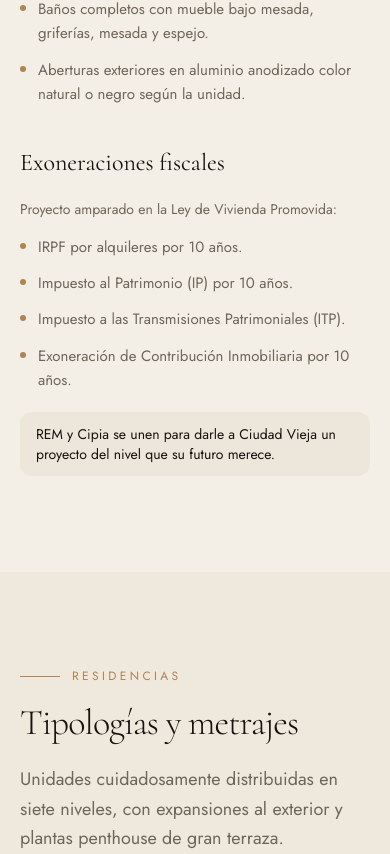
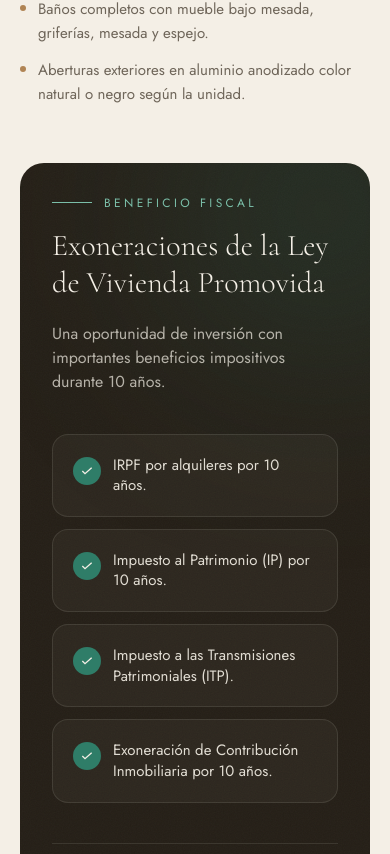
Before and after one commit to homini-tech/webmision, a Next.js app: page / in a window 390 px wide. Shown: the part 4250-5104 px from the top of the page. Built offline with nearby package versions, Linux system fonts and the light colour scheme.

Commit message:
Galeria tras amenities, exoneraciones destacadas, WhatsApp 098289056 con mensaje

```diff
--- a/src/app/page.tsx
+++ b/src/app/page.tsx
@@ -19,8 +19,8 @@ export default function Home() {
         <ProjectSection />
         <Residences />
         <Amenities />
+        <Gallery />
         <Location />
-        <Gallery />
         <Downloads />
         <Team />
         <Contact />
--- a/src/components/Contact.tsx
+++ b/src/components/Contact.tsx
@@ -1,7 +1,7 @@
 "use client";
 
 import { useState } from "react";
-import { project } from "@/data/project";
+import { project, whatsappUrl } from "@/data/project";
 import { Icon } from "./icons";
 import { Reveal } from "./Reveal";
 
@@ -64,7 +64,7 @@ export function Contact() {
           <ul className="mt-8 flex flex-col gap-4 text-bone/80">
             <li>
               <a
-                href={`https://wa.me/${project.whatsapp.number}`}
+                href={whatsappUrl}
                 target="_blank"
                 rel="noopener noreferrer"
                 className="inline-flex items-center gap-3 hover:text-bone"
--- a/src/components/Footer.tsx
+++ b/src/components/Footer.tsx
@@ -2,7 +2,7 @@
 
 import { useEffect, useState } from "react";
 import Image from "next/image";
-import { project } from "@/data/project";
+import { project, whatsappUrl } from "@/data/project";
 import { Icon } from "./icons";
 
 export function Footer() {
@@ -69,7 +69,7 @@ export function FloatingCTA() {
     <>
       {/* WhatsApp flotante */}
       <a
-        href={`https://wa.me/${project.whatsapp.number}`}
+        href={whatsappUrl}
         target="_blank"
         rel="noopener noreferrer"
         aria-label="Contactar por WhatsApp"
--- a/src/components/Nav.tsx
+++ b/src/components/Nav.tsx
@@ -8,8 +8,8 @@ const links = [
   { href: "#proyecto", label: "Proyecto" },
   { href: "#residencias", label: "Residencias" },
   { href: "#amenities", label: "Amenities" },
+  { href: "#galeria", label: "Galería" },
   { href: "#ubicacion", label: "Ubicación" },
-  { href: "#galeria", label: "Galería" },
   { href: "#descargas", label: "Descargas" },
   { href: "#equipo", label: "Equipo" },
 ];
--- a/src/components/ProjectSection.tsx
+++ b/src/components/ProjectSection.tsx
@@ -84,12 +84,12 @@ export function ProjectSection() {
           </dl>
         </Reveal>
 
-        <div className="mt-16 grid gap-10 lg:grid-cols-2">
+        <div className="mt-16">
           <Reveal as="div">
             <h3 className="mb-5 font-display text-2xl text-ink">
               Terminaciones de calidad
             </h3>
-            <ul className="flex flex-col gap-3">
+            <ul className="grid gap-3 sm:grid-cols-2">
               {terminaciones.map((t) => (
                 <li key={t} className="flex gap-3 text-[15px] leading-relaxed text-stone">
                   <span className="mt-2 h-1.5 w-1.5 shrink-0 rounded-full bg-clay" />
@@ -98,28 +98,51 @@ export function ProjectSection() {
               ))}
             </ul>
           </Reveal>
+        </div>
 
-          <Reveal as="div">
-            <h3 className="mb-5 font-display text-2xl text-ink">
-              Exoneraciones fiscales
+        {/* Exoneraciones fiscales — bloque destacado */}
+        <Reveal as="div" className="mt-14">
+          <div className="grain relative overflow-hidden rounded-3xl bg-deep p-8 text-bone md:p-12">
+            <div
+              aria-hidden
+              className="absolute -right-24 -top-24 h-72 w-72 rounded-full bg-[#2f7d68]/25 blur-[110px]"
+            />
+            <div className="relative grid gap-10 lg:grid-cols-[1fr_1.2fr] lg:items-center">
+              <div>
+                <p className="mb-4 flex items-center gap-3 text-xs uppercase tracking-widest2 text-[#7bbfa9]">
+                  <span className="h-px w-10 bg-[#7bbfa9]" />
+                  Beneficio fiscal
+                </p>
+                <h3 className="font-display text-3xl font-light leading-tight md:text-5xl">
+                  Exoneraciones de la Ley de Vivienda Promovida
                 </h3>
-            <p className="mb-4 text-sm text-stone">
-              Proyecto amparado en la Ley de Vivienda Promovida:
+                <p className="mt-5 max-w-prose2 text-bone/70">
+                  Una oportunidad de inversión con importantes beneficios
+                  impositivos durante 10 años.
                 </p>
-            <ul className="flex flex-col gap-3">
+              </div>
+
+              <ul className="grid gap-3 sm:grid-cols-2">
                 {exoneraciones.map((e) => (
-                <li key={e} className="flex gap-3 text-[15px] leading-relaxed text-stone">
-                  <span className="mt-2 h-1.5 w-1.5 shrink-0 rounded-full bg-clay" />
-                  {e}
+                  <li
+                    key={e}
+                    className="flex items-start gap-3 rounded-2xl border border-bone/10 bg-bone/[0.04] p-5"
+                  >
+                    <span className="mt-0.5 inline-flex h-7 w-7 shrink-0 items-center justify-center rounded-full bg-[#2f7d68] text-bone">
+                      <svg viewBox="0 0 24 24" fill="none" stroke="currentColor" strokeWidth="2" className="h-4 w-4"><path d="M5 12l4 4L19 7" /></svg>
+                    </span>
+                    <span className="text-[15px] leading-snug text-bone/90">{e}</span>
                   </li>
                 ))}
               </ul>
-            <p className="mt-5 rounded-xl bg-sand/50 px-4 py-3 text-sm text-ink">
+            </div>
+
+            <p className="relative mt-10 border-t border-bone/10 pt-6 font-display text-xl italic text-bone/85 md:text-2xl">
               REM y Cipia se unen para darle a Ciudad Vieja un proyecto del nivel
               que su futuro merece.
             </p>
+          </div>
         </Reveal>
-        </div>
       </div>
     </section>
   );
--- a/src/data/project.ts
+++ b/src/data/project.ts
@@ -34,9 +34,9 @@ export const project = {
   deliveryDate: PLACEHOLDER, // fecha de entrega no especificada en la documentación
   promoLaw: "Ley de Vivienda Promovida", // confirmado en brochure (exoneraciones IRPF/IP/ITP + Contribución Inmobiliaria 10 años)
   whatsapp: {
-    // PLACEHOLDER — reemplazar por el número comercial real (formato internacional sin signos)
-    number: "59800000000",
+    number: "59898289056",
     displayLabel: "Escribinos por WhatsApp",
+    defaultMessage: "Tengo una consulta del proyecto Misión",
   },
   contact: {
     email: "ventas@misionciudadvieja.uy", // PLACEHOLDER
@@ -269,3 +269,8 @@ export const exoneraciones = [
   "Impuesto a las Transmisiones Patrimoniales (ITP).",
   "Exoneración de Contribución Inmobiliaria por 10 años.",
 ];
+
+/** URL de WhatsApp con mensaje precargado. */
+export const whatsappUrl = `https://wa.me/${project.whatsapp.number}?text=${encodeURIComponent(
+  project.whatsapp.defaultMessage
+)}`;
```
Lines whose indentation alone changed are shown as unchanged.
